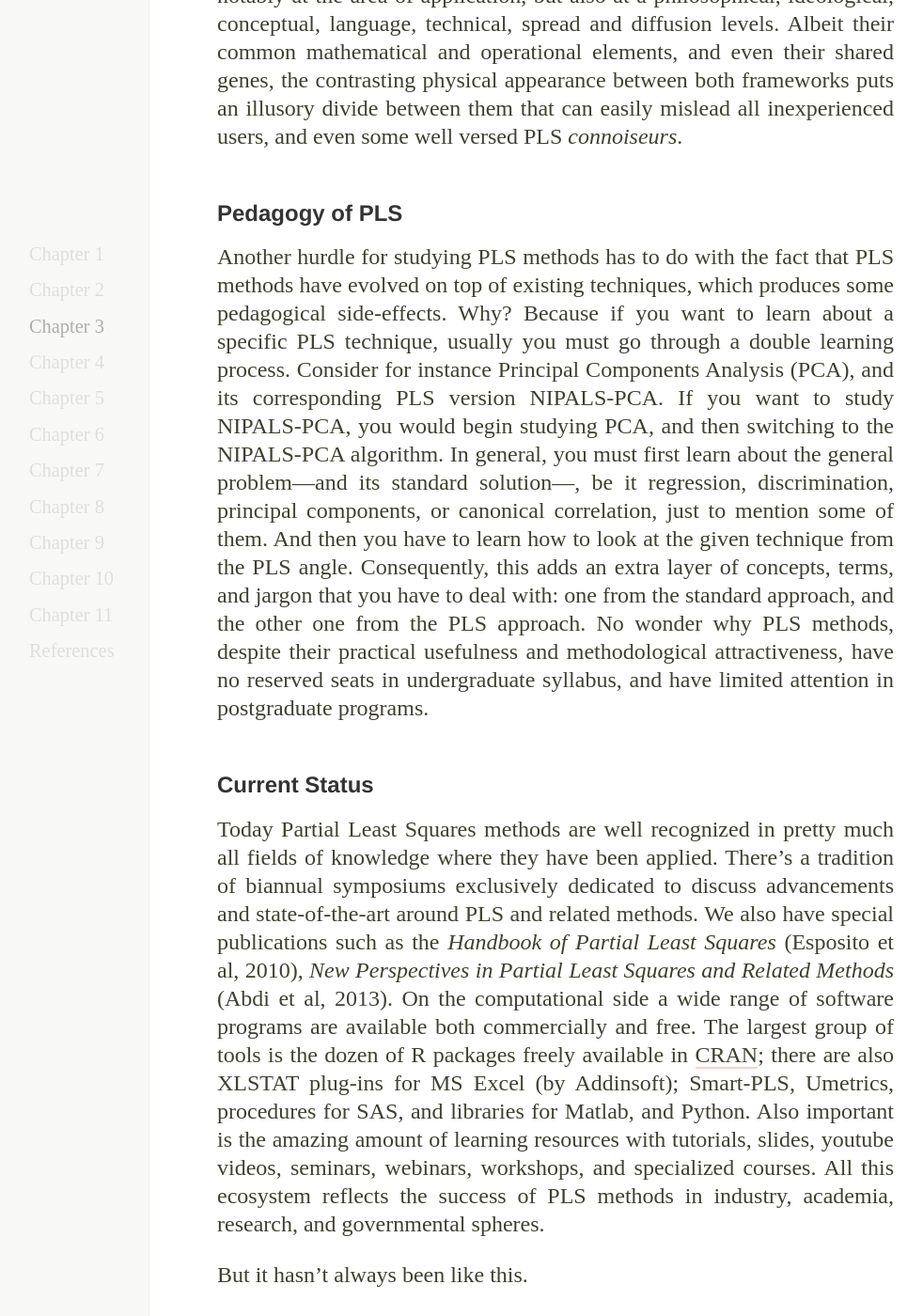
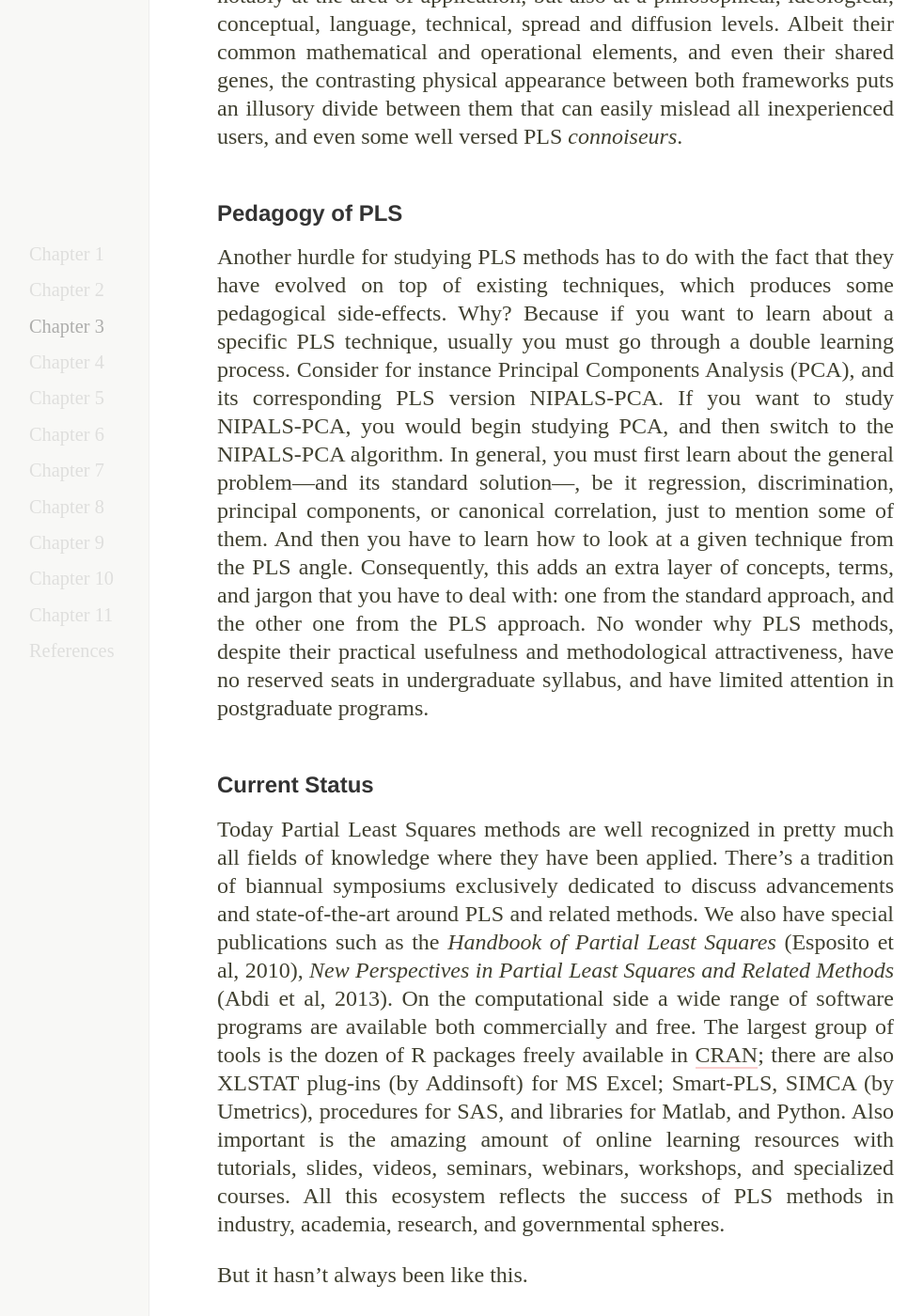
Before and after one commit to sagaofpls/sagaofpls.github.io, a Jekyll site: the page built from chapter3.md, in a window 1280 px wide and 1400 px high, scrolled down 7790 px. Shown: the whole window at 94% size, without its empty margins (49-1031 px from the left). Built offline with Jekyll 4.4.1, drawn with Linux system fonts in a browser that asks for light colours.

```diff
--- a/chapter3.md
+++ b/chapter3.md
@@ -86,12 +86,12 @@
 
 ### Pedagogy of PLS
 
-Another hurdle for studying PLS methods has to do with the fact that PLS methods have evolved on top of existing techniques, which produces some pedagogical side-effects. Why? Because if you want to learn about a specific PLS technique, usually you must go through a double learning process. Consider for instance Principal Components Analysis (PCA), and its corresponding PLS version NIPALS-PCA. If you want to study NIPALS-PCA, you would begin studying PCA, and then switching to the NIPALS-PCA algorithm. In general, you must first learn about the general problem---and its standard solution---, be it regression, discrimination, principal components, or canonical correlation, just to mention some of them. And then you have to learn how to look at the given technique from the PLS angle. Consequently, this adds an extra layer of concepts, terms, and jargon that you have to deal with: one from the standard approach, and the other one from the PLS approach. No wonder why PLS methods, despite their practical usefulness and methodological attractiveness, have no reserved seats in undergraduate syllabus, and have limited attention in postgraduate programs.
+Another hurdle for studying PLS methods has to do with the fact that they have evolved on top of existing techniques, which produces some pedagogical side-effects. Why? Because if you want to learn about a specific PLS technique, usually you must go through a double learning process. Consider for instance Principal Components Analysis (PCA), and its corresponding PLS version NIPALS-PCA. If you want to study NIPALS-PCA, you would begin studying PCA, and then switch to the NIPALS-PCA algorithm. In general, you must first learn about the general problem---and its standard solution---, be it regression, discrimination, principal components, or canonical correlation, just to mention some of them. And then you have to learn how to look at a given technique from the PLS angle. Consequently, this adds an extra layer of concepts, terms, and jargon that you have to deal with: one from the standard approach, and the other one from the PLS approach. No wonder why PLS methods, despite their practical usefulness and methodological attractiveness, have no reserved seats in undergraduate syllabus, and have limited attention in postgraduate programs.
 
 
 ### Current Status
 
-Today Partial Least Squares methods are well recognized in pretty much all fields of knowledge where they have been applied. There's a tradition of biannual symposiums exclusively dedicated to discuss advancements and state-of-the-art around PLS and related methods. We also have special publications such as the _Handbook of Partial Least Squares_ (Esposito et al, 2010), _New Perspectives in Partial Least Squares and Related Methods_ (Abdi et al, 2013). On the computational side a wide range of software programs are available both commercially and free. The largest group of tools is the dozen of R packages freely available in [CRAN](http://cran.r-project.org/); there are also XLSTAT plug-ins for MS Excel (by Addinsoft); Smart-PLS, Umetrics, procedures for SAS, and libraries for Matlab, and Python. Also important is the amazing amount of learning resources with tutorials, slides, youtube videos, seminars, webinars, workshops, and specialized courses. All this ecosystem reflects the success of PLS methods in industry, academia, research, and governmental spheres.
+Today Partial Least Squares methods are well recognized in pretty much all fields of knowledge where they have been applied. There's a tradition of biannual symposiums exclusively dedicated to discuss advancements and state-of-the-art around PLS and related methods. We also have special publications such as the _Handbook of Partial Least Squares_ (Esposito et al, 2010), _New Perspectives in Partial Least Squares and Related Methods_ (Abdi et al, 2013). On the computational side a wide range of software programs are available both commercially and free. The largest group of tools is the dozen of R packages freely available in [CRAN](http://cran.r-project.org/); there are also XLSTAT plug-ins (by Addinsoft) for MS Excel; Smart-PLS, SIMCA (by Umetrics), procedures for SAS, and libraries for Matlab, and Python. Also important is the amazing amount of online learning resources with tutorials, slides, videos, seminars, webinars, workshops, and specialized courses. All this ecosystem reflects the success of PLS methods in industry, academia, research, and governmental spheres.
 
 But it hasn't always been like this.
 
--- a/chapters/next_chapter.txt
+++ b/chapters/next_chapter.txt
@@ -1 +1 @@
-<a class="continue" href="chapter3.html">Next chapter</a>
+<a class="continue" href="chapter4.html">Next chapter</a>
```
Also changed, not shown: chapter1.md (+1 -1 lines), 1 other file.
